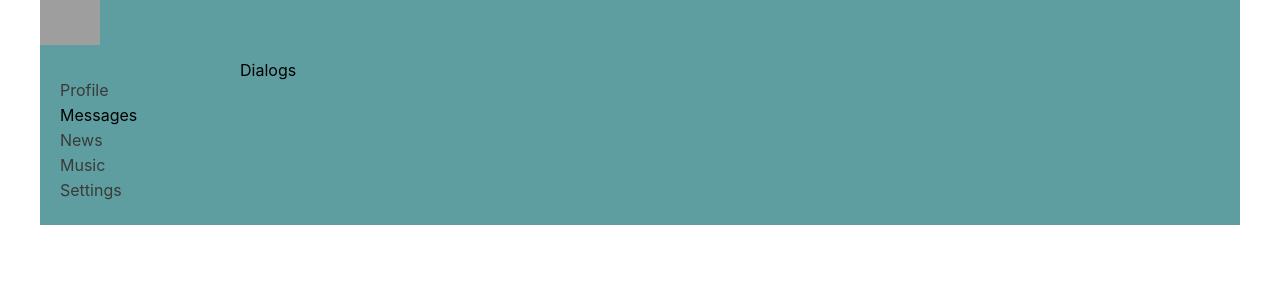
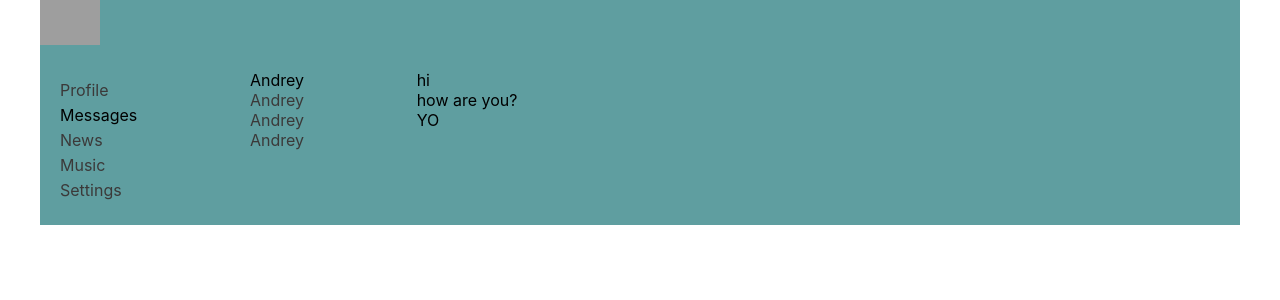
Before and after one commit to andreu6454/samurai-way, a React (Create React App) app: page /dialogs in a window 1280 px wide. Shown: the top 300 px of the page. Built offline with nearby package versions, Linux system fonts and the light colour scheme; grey boxes are pictures that could not be loaded.

Commit message:
add dialogs page

```diff
--- a/src/Components/Dialogs/Dialogs.module.css
+++ b/src/Components/Dialogs/Dialogs.module.css
@@ -0,0 +1,19 @@
+.dialogs{
+    display: grid;
+    grid-template-columns: 2fr 10fr;
+}
+.dialogsItems{
+    padding: 10px;
+}
+.dialog{
+    color: #3b3939;
+}
+.messages{
+    padding: 10px;
+}
+.message{
+
+}
+.active{
+    color: black;
+}
--- a/src/Components/Dialogs/Dialogs.tsx
+++ b/src/Components/Dialogs/Dialogs.tsx
@@ -1,10 +1,29 @@
 import React from 'react';
 import style from './Dialogs.module.css'
 
+
 const Dialogs = () => {
     return (
-        <div>
-            Dialogs
+        <div className={style.dialogs}>
+            <div className={style.dialogsItems}>
+                <div className={style.dialog + " " +style.active}>
+                    Andrey
+                </div>
+                <div className={style.dialog}>
+                    Andrey
+                </div>
+                <div className={style.dialog}>
+                    Andrey
+                </div>
+                <div className={style.dialog}>
+                    Andrey
+                </div>
+            </div>
+            <div className={style.messages}>
+                <div className={style.message}>hi</div>
+                <div className={style.message}>how are you?</div>
+                <div className={style.message}>YO</div>
+            </div>
         </div>
     );
 };
```
